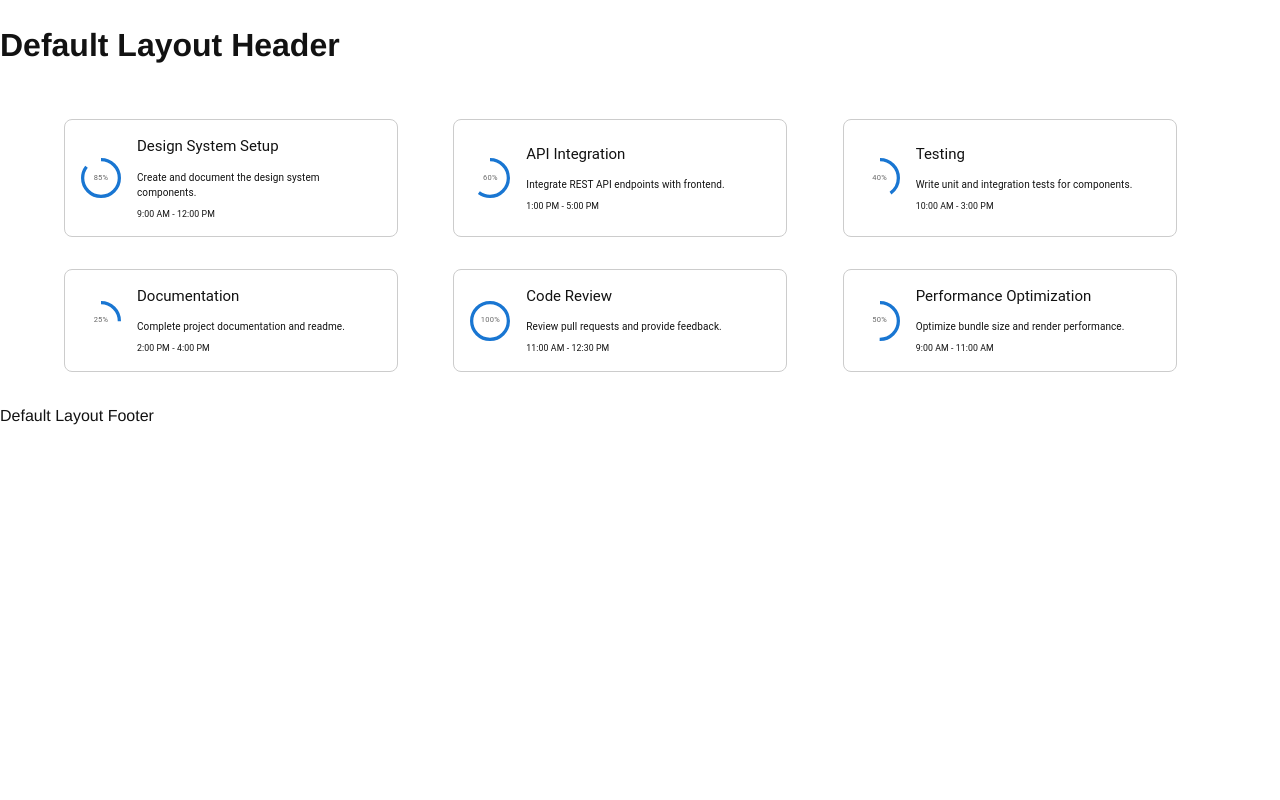
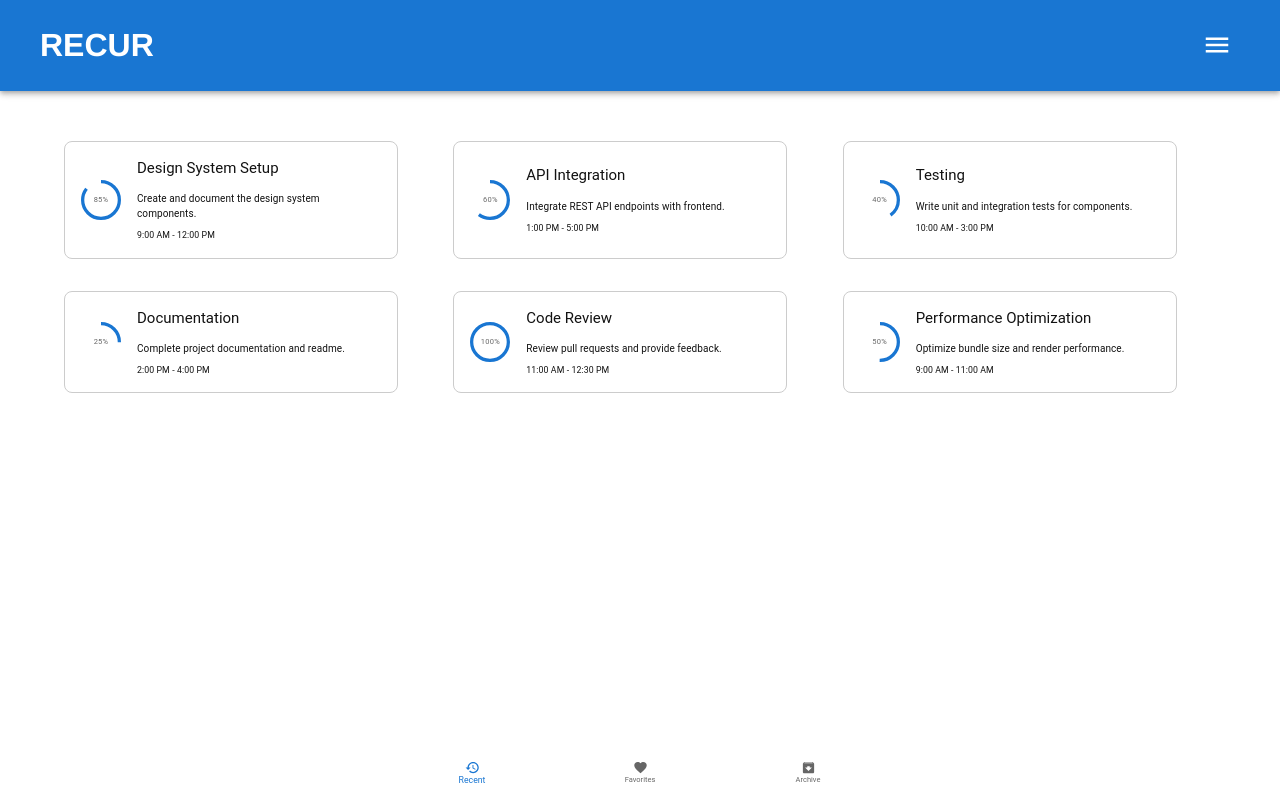
Before and after one commit to lelelon225/recur, a React (Vite) app in the folder frontend/: page / in a window 1280 px wide. Built offline with nearby package versions, Linux system fonts and the light colour scheme.

Commit message:
[Add] layout improvements

```diff
--- a/frontend/package.json
+++ b/frontend/package.json
@@ -12,6 +12,7 @@
   "dependencies": {
     "@emotion/react": "^11.14.0",
     "@emotion/styled": "^11.14.1",
+    "@mui/icons-material": "^9.1.1",
     "@mui/material": "^9.1.2",
     "axios": "^1.18.1",
     "react": "^19.2.7",
--- a/frontend/src/App.tsx
+++ b/frontend/src/App.tsx
@@ -11,6 +11,12 @@ function App() {
         </DefaultLayout>
       } />
 
+      <Route path="/*" element={
+        <DefaultLayout>
+          <h1>404 - Page Not Found</h1>
+        </DefaultLayout>
+      } />
+
 
     </Routes>
   )
--- /dev/null
+++ b/frontend/src/components/atoms/AppBar.tsx
@@ -0,0 +1,37 @@
+import {
+  AppBar as MuiAppBar,
+  Toolbar,
+  IconButton,
+  Box,
+} from "@mui/material";
+import type { AppBarProps as MuiAppBarProps } from "@mui/material/AppBar";
+import MenuIcon from "@mui/icons-material/Menu";
+
+type AppBarProps = MuiAppBarProps & {
+  children: React.ReactNode;
+};
+
+function AppBar({ children, ...props }: AppBarProps) {
+  return (
+    <MuiAppBar position="static" {...props}>
+      <Toolbar>
+        <Box
+          sx={{
+            width: "100%",
+            display: "flex",
+            justifyContent: "space-between",
+            alignItems: "center",
+          }}
+        >
+          <Box>{children}</Box>
+
+          <IconButton color="inherit" aria-label="menu">
+            <MenuIcon sx={{ fontSize: "3rem" }} />
+          </IconButton>
+        </Box>
+      </Toolbar>
+    </MuiAppBar>
+  );
+}
+
+export default AppBar;
--- /dev/null
+++ b/frontend/src/components/atoms/NavigationBar.tsx
@@ -0,0 +1,44 @@
+
+
+
+import Box from '@mui/material/Box';
+import BottomNavigation from '@mui/material/BottomNavigation';
+import BottomNavigationAction from '@mui/material/BottomNavigationAction';
+import { useState, type ReactNode } from 'react';
+import type {BottomNavigationProps} from '@mui/material/BottomNavigation';
+
+type NavigationBarProps = BottomNavigationProps & {
+  destinations: {
+    navigate: () => void;
+    label: string;
+    icon: ReactNode;
+  }[];
+};
+
+function NavigationBar({ className, destinations }: NavigationBarProps) {
+  const [value, setValue] = useState(0);
+
+  return (
+    <Box sx={{ width: 500 }} className={className}>
+      <BottomNavigation
+        showLabels
+        value={value}
+        onChange={(event, newValue) => {
+          setValue(newValue);
+          event.preventDefault(); // Prevent the default behavior of the click event
+        }}
+      >
+        {destinations.map((destination, index) => (
+          <BottomNavigationAction
+            key={index}
+            onClick={() => destination.navigate()}
+            label={destination.label}
+            icon={destination.icon}
+          />
+        ))}
+      </BottomNavigation>
+    </Box>
+  );
+}
+
+export default NavigationBar;
--- a/frontend/src/components/templates/DefaulLayout.tsx
+++ b/frontend/src/components/templates/DefaulLayout.tsx
@@ -1,3 +1,9 @@
+import { useNavigate } from "react-router-dom";
+import NavigationBar from "../atoms/NavigationBar"
+import RestoreIcon from '@mui/icons-material/Restore';
+import FavoriteIcon from '@mui/icons-material/Favorite';
+import ArchiveIcon from '@mui/icons-material/Archive';
+import AppBar from "../atoms/AppBar"
 
 type DefaultLayoutProps = {
   children: React.ReactNode
@@ -5,15 +11,19 @@ type DefaultLayoutProps = {
 
 
 function DefaultLayout({ children }: DefaultLayoutProps) {
+  const navigate = useNavigate();
+
   return (
     <div className="default-layout">
-      <header>
-        <h1>Default Layout Header</h1>
-      </header>
+     <AppBar position="static" className="appBar">
+        <h1>RECUR</h1>
+      </AppBar>
       <main>{children}</main>
-      <footer>
-        <p>Default Layout Footer</p>
-      </footer>
+      <NavigationBar className="navigationBar" destinations={[
+        { navigate: () => navigate('/'), label: "Recent", icon: <RestoreIcon /> },
+        { navigate: () => navigate('/favorites'), label: "Favorites", icon: <FavoriteIcon /> },
+        { navigate: () => navigate('/archive'), label: "Archive", icon: <ArchiveIcon /> },
+      ]} />
     </div>
   )
 }
--- a/frontend/src/index.css
+++ b/frontend/src/index.css
@@ -48,3 +48,18 @@ body {
     width: 100%;
     overflow-x: hidden;
 }
+
+.appBar {
+    position: static;
+    padding : 0 var(--space-md);
+    width: 100%;
+    z-index: 1000;
+}
+
+.navigationBar {
+    position: fixed;
+    bottom: 0;
+    left: 0;
+    width: 100%;
+    z-index: 1000;
+}
```
Also changed, not shown: 1 other file (tests, documents, lock files or other folders).
